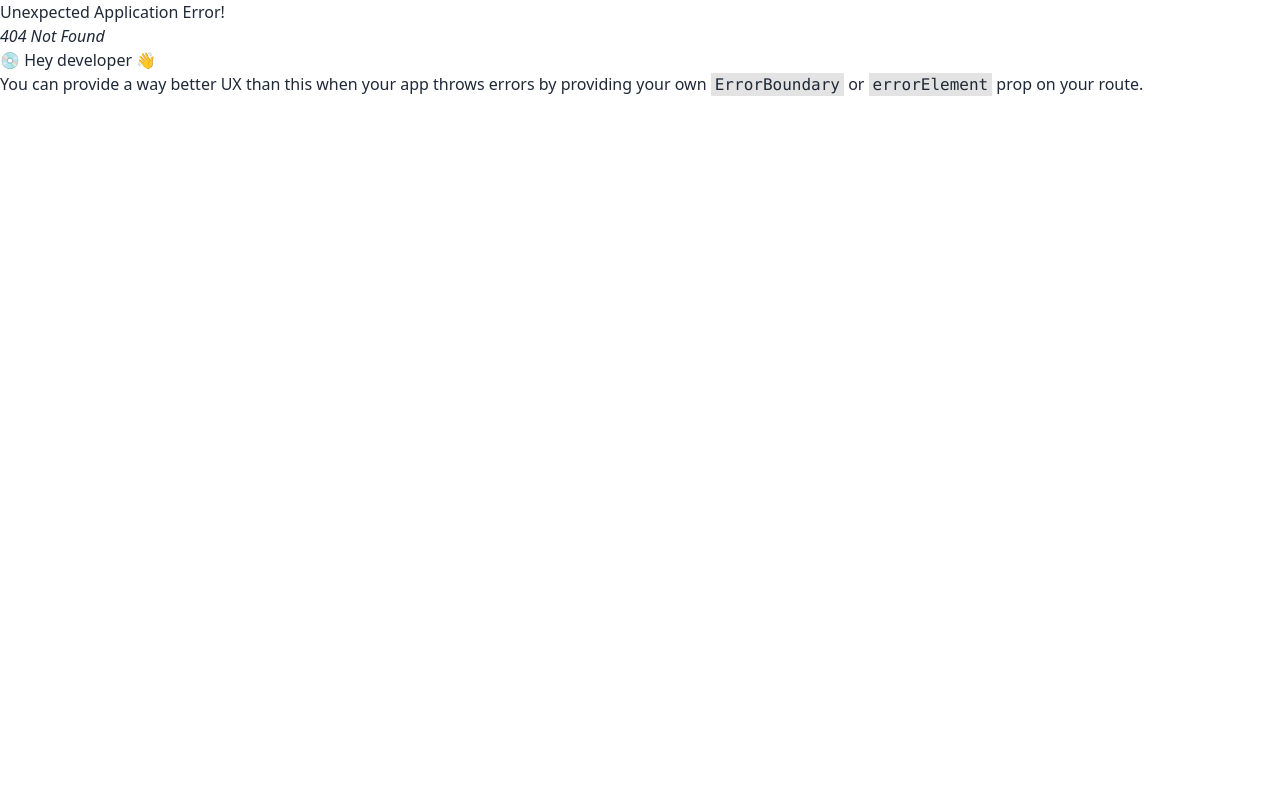
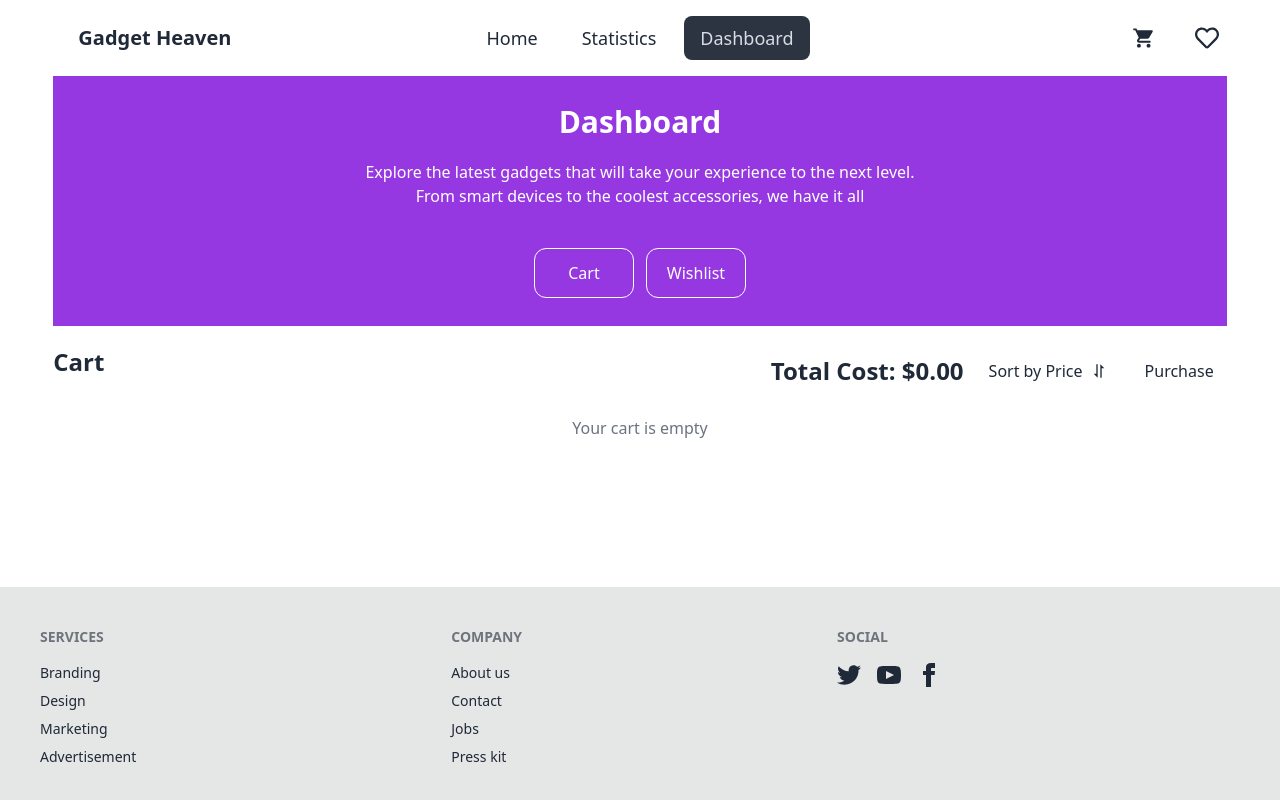
Before and after one commit to programming-hero-web-course-4/b10a8-gadget-heaven-samZero-0, a React (Vite) app: page /dashboard/cart in a window 1280 px wide. Before the commit this address had no page. Shown: the top 800 px of the page. Built offline with nearby package versions, Linux system fonts and the light colour scheme.

Commit message:
add to cart

```diff
--- a/src/components/Banner.jsx
+++ b/src/components/Banner.jsx
@@ -12,7 +12,7 @@ const Banner = () => {
             <button className="bg-white text-cover p-3 text-xl font-bold rounded-xl mt-5">Shop Now</button>
         </div>
 
-        <div className="md:absolute md:top-[580px] md:left-[550px] border-2 border-white rounded-xl p-3">
+        <div className="md:absolute md:top-[580px] md:left-[420px] border-2 border-white rounded-xl p-3">
             <img src="/public/banner.jpg" alt="" className="md:h-[500px] h-[300px] object-cover"/>
         </div>
 
@@ -20,4 +20,5 @@ const Banner = () => {
     );
 };
 
+
 export default Banner;
--- /dev/null
+++ b/src/components/Cart.jsx
@@ -0,0 +1,49 @@
+import { BiSort } from "react-icons/bi";
+import { useContext } from "react";
+import { CartContext } from "../pages/MainLayout";
+
+
+export function Cart() {
+    const { carts } = useContext(CartContext);
+    const totalCost = carts.reduce((total, item) => total + item.price, 0);
+
+    return(
+        <div className="md:w-11/12 md:mx-auto ">
+            <div className="flex justify-between mt-5">
+                <span className="text-2xl font-bold">Cart</span>
+
+                <div className="flex gap-3 items-center">
+                    <span className="text-2xl font-bold">Total Cost: ${totalCost.toFixed(2)}</span>
+
+                    <div className="flex gap-2 items-center border-white rounded-xl p-3 border border-black">
+                        <button>Sort by Price</button>
+                        <BiSort />
+                    </div>
+
+                    <div className="flex gap-2 items-center border-white rounded-xl p-3 border border-black">
+                        <button>Purchase</button>
+                    </div>
+                </div>
+            </div>
+
+            <div className="mt-5">
+                {carts.length > 0 ? (
+                    carts.map((product, index) => (
+                        <div key={index} className="flex justify-between items-center p-3 border border-gray-200 rounded-lg mb-3">
+                            <div className="flex items-center gap-3">
+                                <img src={product.product_image} alt={product.product_title} className="w-20 h-20 object-cover rounded-lg" />
+                                <div>
+                                    <span className="text-lg font-semibold">{product.product_title}</span>
+                                    <div>Price: ${product.price}</div>
+                                </div>
+                            </div>
+                            <button className="text-red-500 font-bold">Remove</button>
+                        </div>
+                    ))
+                ) : (
+                    <div className="text-center text-gray-500">Your cart is empty</div>
+                )}
+            </div>
+        </div>
+    );
+}
--- /dev/null
+++ b/src/components/Carts.jsx
@@ -0,0 +1,10 @@
+export function Carts(){
+    return(
+        <>
+
+        <div>
+            <h1>sadas</h1>
+        </div>
+        </>
+    )
+}
--- /dev/null
+++ b/src/components/Wishlist.jsx
@@ -0,0 +1,7 @@
+export function WishList(){
+    return(
+        <div className="md:w-11/12 md:mx-auto mt-5">
+            <h1 className="text-2xl font-bold">Wishlist</h1>
+        </div>
+    )
+}
--- /dev/null
+++ b/src/context/CartContext.jsx
@@ -0,0 +1,25 @@
+import { createContext, useContext, useState } from "react";
+
+const CartContext = createContext();
+
+export const CartProvider = ({ children }) => {
+  const [carts, setCarts] = useState([]);
+
+  const addToCart = (product) => {
+    setCarts([...carts, product]);
+  };
+
+  return (
+    <CartContext.Provider value={{ carts, addToCart }}>
+      {children}
+    </CartContext.Provider>
+  );
+};
+
+export const useCart = () => {
+  const context = useContext(CartContext);
+  if (!context) {
+    throw new Error("useCart must be used within a CartProvider");
+  }
+  return context;
+};
--- a/src/pages/Dashboard.jsx
+++ b/src/pages/Dashboard.jsx
@@ -1,12 +1,38 @@
+import { NavLink, Outlet } from "react-router-dom";
 
 
 const Dashboard = () => {
     return (
         <div>
-            <h1>dahsborad
+        <div  className="md:w-11/12 md:mx-auto md:h-[250px] bg-cover flex flex-col justify-center  ">
 
-            </h1>
+                <div className="flex flex-col relative">
+                <div className="flex justify-center text-3xl font-bold text-white">
+                    <span>Dashboard</span>
+                </div>
+
+                <div className="flex justify-center text-white  mt-5">
+                    <span className="text-center w-1/2">Explore the latest gadgets that will take your experience to the next level. From smart devices to the coolest accessories, we have it all</span>
+                </div>
+
+                <div className="flex justify-center gap-3 mt-10">
+                    <NavLink to='cart'>
+                    <button  className="p-3 rounded-xl bg-cover border border-white text-white w-[100px] ">Cart</button>
+                    </NavLink>
+
+
+                  <NavLink to='wishlist'>
+                  <button className="p-3 rounded-xl bg-cover border border-white text-white w-[100px]">Wishlist</button>
+                  </NavLink>
+
+                </div>
+
+                </div>
+
         </div>
+        <Outlet></Outlet>
+        </div>
+
     );
 };
 
--- a/src/pages/Details.jsx
+++ b/src/pages/Details.jsx
@@ -1,12 +1,21 @@
-import { useEffect, useState } from "react";
+import { useContext, useEffect, useState } from "react";
 import { useParams } from "react-router-dom";
+import { FaRegHeart } from "react-icons/fa";
+import { CiShoppingCart } from "react-icons/ci";
+import { CartContext } from "./MainLayout";
+
 
 const Details = () => {
     const { productId } = useParams();
     const [product, setProduct] = useState(null);
+    const { carts, setCarts } = useContext(CartContext);
+
+    const handleAddToCart = (product) => {
+        setCarts([...carts, product]);
+        console.log(product);
+    };
 
     useEffect(() => {
-
         fetch(`../products.json`)
             .then((res) => res.json())
             .then((data) => {
@@ -16,10 +25,12 @@ const Details = () => {
     }, [productId]);
 
     if (!product) {
-        return
+        return <div>Loading...</div>;
     }
 
+    // console.log(product.product_id);
     return (
+
         <div className="p-3  flex flex-col md:w-11/12 md:mx-auto mb-5 bg-cover h-[250px] ">
 
                 <div className="flex flex-col relative">
@@ -64,16 +75,27 @@ const Details = () => {
                         <span className="font-bold">Rating</span>
                     </div>
 
-                    <div>
-                        <button className="p-3 bg-cover rounded-xl text-white">Add to Cart</button>
+                    <div className="flex gap-4 items-center">
+                    <div className="flex  items-center bg-cover rounded-xl">
+                        <button onClick={()=>handleAddToCart(product)} className="p-3  text-white">Add to Cart</button>
+                        <CiShoppingCart className="mr-4 text-2xl font-bold text-white"></CiShoppingCart>
+
                     </div>
 
+
+
+                    <div className="p-3 border border-gray-300 rounded-full cursor-pointer">
+                    <FaRegHeart />
+                    </div>
+
+                    </div>
 
 
                     </div>
 
                 </div>
         </div>
+
     );
 };
 
--- a/src/pages/MainLayout.jsx
+++ b/src/pages/MainLayout.jsx
@@ -1,19 +1,24 @@
 import { Outlet } from "react-router-dom";
 import NavBar from "../components/NavBar";
 import Footer from "../components/Footer";
+import { createContext, useState } from "react";
 
+const CartContext = createContext(null);
 
 const MainLayout = () => {
+
+    const [carts, setCarts] = useState([]);
+
     return (
-        <div>
-            <NavBar></NavBar>
+        <CartContext.Provider value={{ carts, setCarts }}>
+            <NavBar />
             <div className="min-h-[calc(100vh-289px)]">
-            <Outlet></Outlet>
+                <Outlet />
             </div>
-
-            <Footer></Footer>
-        </div>
+            <Footer />
+        </CartContext.Provider>
     );
 };
 
 export default MainLayout;
+export { CartContext };
```
Also changed, not shown: src/Routes.jsx (+15 -1 lines).
